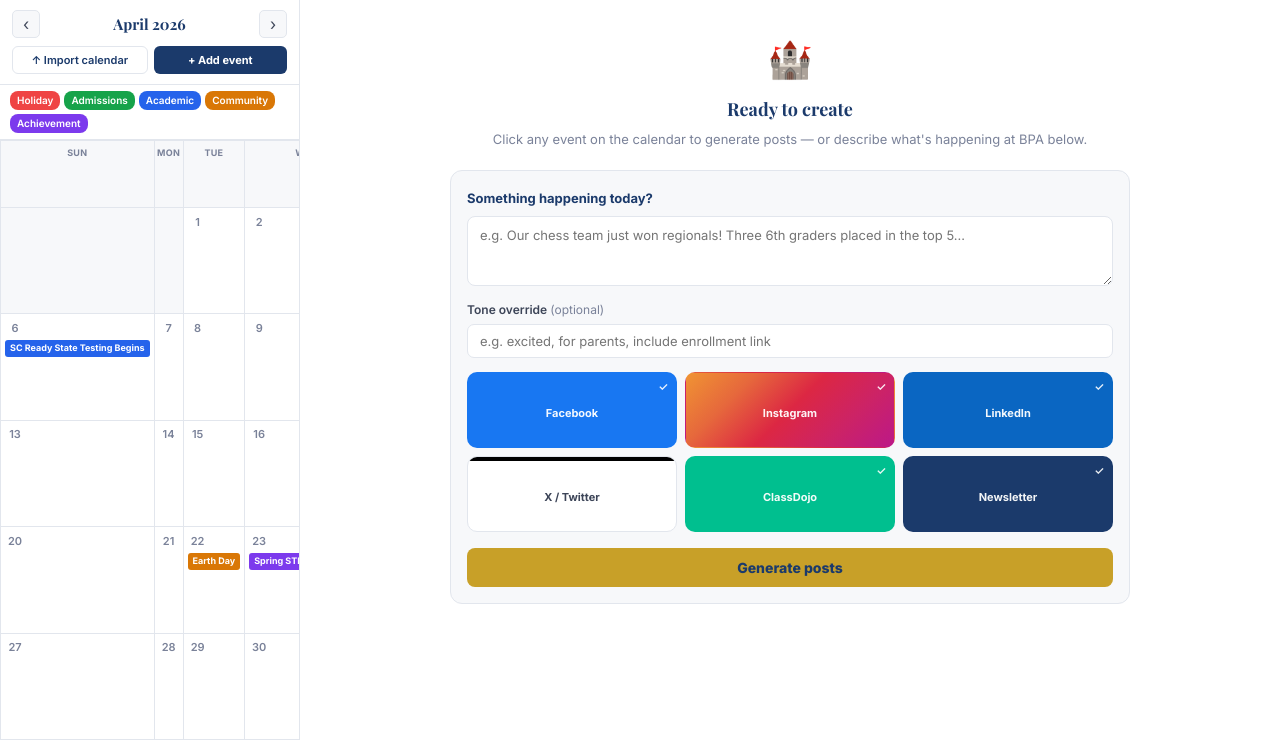
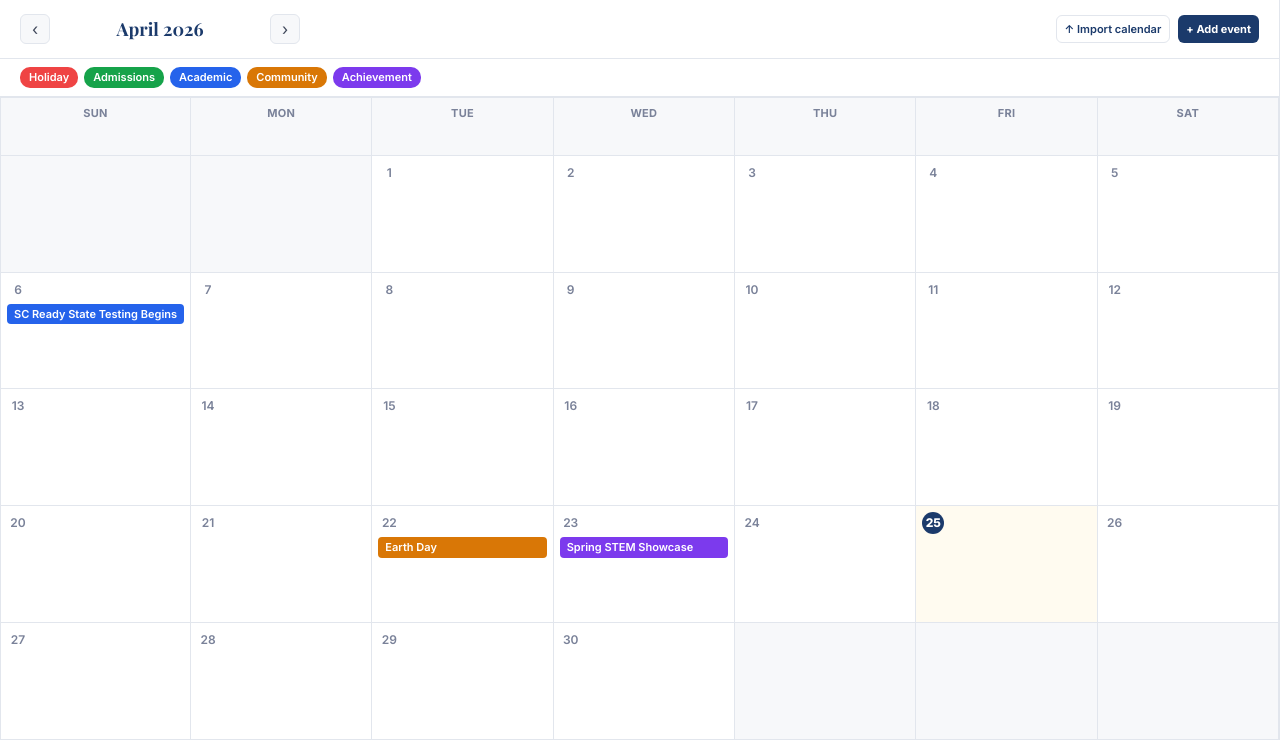
Before and after one commit to marshallcreamer-eng/forte, a Flask app: page /calendar in a window 1280 px wide. Shown: the part 60-800 px from the top of the page. Run offline with Flask 3, Linux system fonts and the light colour scheme; a user stored in the database is signed in.

Commit message:
Fix all audited button/link issues + reactive calendar layout
Coverage gap links: now pass ?open_event=id so clicking a gap
link opens that event in the generator immediately on arrival.

Reactive calendar layout: calendar fills full width by default,
compresses to 300px nav column when an event/day is opened
(.panel-open class on .cal-layout), restores on Back/close.
Calendar text/cell sizing uses context-aware .panel-open rules
so both states look correct.

closePanel() fix: now removes .open class on dashboard panel
AND resets .panel-open on calendar layout — both pages work.

markPosted() fix: updates visible UI elements (copy row, existing
draft card) instead of targeting non-existent sb-{id} badge.

Co-Authored-By: Claude Sonnet 4.6 <noreply@anthropic.com>

```diff
--- a/app.py
+++ b/app.py
@@ -173,12 +173,15 @@ def create_app():
         next_month = month + 1 if month < 12 else 1
         next_year  = year if month < 12 else year + 1
 
+        open_event_id = request.args.get('open_event', type=int)
+
         return render_template('calendar.html',
             year=year, month=month, month_name=month_name,
             cal_grid=cal_grid, events_by_day=events_by_day,
             prev_year=prev_year, prev_month=prev_month,
             next_year=next_year, next_month=next_month,
             today=today,
+            open_event_id=open_event_id,
         )
 
     # ── API: Events CRUD ───────────────────────────────────────────────────────
--- a/static/app.js
+++ b/static/app.js
@@ -41,13 +41,28 @@ async function markPosted(draftId, btn) {
       body: JSON.stringify({ status: 'posted' }),
     });
     if (!resp.ok) throw new Error((await resp.json()).error);
-    btn.textContent = 'Posted';
+
+    btn.textContent = '✓ Posted';
     btn.disabled = true;
+
+    // Update copy row item (dashboard this-week view)
+    const copyItem = btn.closest('.ec-copy-item');
+    if (copyItem) {
+      copyItem.classList.remove('draft_ready','needs_post','scheduled');
+      copyItem.classList.add('posted');
+    }
+
+    // Update existing-draft card (calendar event detail view)
+    const existingDraft = btn.closest('.gen-existing-draft');
+    if (existingDraft) {
+      const statusEl = existingDraft.querySelector('.gen-existing-status');
+      if (statusEl) { statusEl.textContent = 'Posted ✓'; statusEl.className = 'gen-existing-status status-badge posted'; }
+    }
+
+    // Update dashboard compact status badge if present
     const badge = document.getElementById(`sb-${draftId}`);
-    if (badge) {
-      badge.textContent = 'Posted ✓';
-      badge.className = 'status-badge posted';
-    }
+    if (badge) { badge.textContent = 'Posted ✓'; badge.className = 'status-badge posted'; }
+
     showToast('Marked as posted!');
   } catch (err) {
     showToast('Error: ' + err.message);
@@ -66,11 +81,17 @@ function designInCanvaByPlatform(platform, content) {
 
 // ── Event Panel ───────────────────────────────────────────────────────────
 
+function _setPanelOpen(open) {
+  const layout = document.querySelector('.cal-layout');
+  if (layout) layout.classList.toggle('panel-open', open);
+}
+
 function showEmptyState() {
   ['genEmptyState','genEventState','genDayState'].forEach(id => {
     const el = document.getElementById(id);
     if (el) el.style.display = id === 'genEmptyState' ? '' : 'none';
   });
+  _setPanelOpen(false);
   activeEvent = null;
 }
 
@@ -129,6 +150,7 @@ function openDay(evt, cell) {
   });
   const dayState = document.getElementById('genDayState');
   if (dayState) dayState.style.display = '';
+  _setPanelOpen(true);
 }
 
 async function generateDayFreeform() {
@@ -191,6 +213,7 @@ async function openEvent(el) {
   });
   const eventState = document.getElementById('genEventState');
   if (eventState) eventState.style.display = '';
+  _setPanelOpen(true);
 
   // Fetch and show existing drafts
   const existingEl = document.getElementById('genExistingDrafts');
@@ -243,6 +266,10 @@ function renderExistingDrafts(container, drafts) {
 }
 
 function closePanel() {
+  // Dashboard: remove .open slide-in class
+  const panel = document.getElementById('genPanel');
+  if (panel) panel.classList.remove('open');
+  // Calendar: reset state divs + remove .panel-open from layout
   showEmptyState();
 }
 
--- a/static/style.css
+++ b/static/style.css
@@ -167,46 +167,68 @@ a { color: inherit; text-decoration: none; }
   overflow: hidden;
 }
 
-/* Calendar: narrow navigation column */
+/* Default: calendar fills full width, panel hidden */
 .cal-main {
-  width: 300px; min-width: 300px;
+  flex: 1;
   display: flex;
   flex-direction: column;
   overflow: hidden;
+  transition: width 0.3s ease, min-width 0.3s ease, flex 0.3s ease;
+}
+
+/* Panel open: calendar shrinks to nav column, panel takes the rest */
+.cal-layout.panel-open .cal-main {
+  flex: none;
+  width: 300px; min-width: 300px;
+}
+
+.cal-layout .gen-panel {
+  width: 0; min-width: 0;
+  background: var(--white);
+  border-left: 1px solid var(--grey-border);
+  overflow: hidden;
+  transition: width 0.3s ease, min-width 0.3s ease;
+  display: flex; flex-direction: column;
   flex-shrink: 0;
-  border-right: 1px solid var(--grey-border);
-}
-
-/* Generator panel takes the main stage */
-.cal-layout .gen-panel {
+}
+
+.cal-layout.panel-open .gen-panel {
   flex: 1;
-  width: auto; min-width: 0;
+  width: auto; min-width: 420px;
   overflow: hidden;
-  border-left: none;
-  transition: none;
 }
 
 .cal-layout .gen-panel-inner {
   width: 100%;
   max-width: 720px;
   margin: 0 auto;
+  overflow-y: auto;
+  height: 100%;
+  padding: 24px 28px;
+  display: flex; flex-direction: column; gap: 0;
 }
 
 /* ── Calendar Toolbar ──────────────────────────────────────────────────── */
 .cal-toolbar {
-  display: flex; flex-direction: column; gap: 8px;
-  padding: 10px 12px;
+  display: flex; align-items: center; justify-content: space-between;
+  padding: 14px 20px;
   background: var(--white);
   border-bottom: 1px solid var(--grey-border);
   flex-shrink: 0;
 }
 
-.cal-nav { display: flex; align-items: center; justify-content: space-between; gap: 6px; }
+/* When panel is open, toolbar stacks compactly */
+.cal-layout.panel-open .cal-toolbar {
+  flex-direction: column; gap: 8px; padding: 10px 10px;
+}
+
+.cal-nav { display: flex; align-items: center; gap: 10px; }
+.cal-layout.panel-open .cal-nav { justify-content: space-between; width: 100%; }
 
 .cal-nav-btn {
-  width: 28px; height: 28px;
+  width: 30px; height: 30px;
   background: var(--grey-bg); border: 1px solid var(--grey-border);
-  border-radius: 5px;
+  border-radius: 6px;
   display: flex; align-items: center; justify-content: center;
   font-size: 16px; color: var(--text-mid); cursor: pointer;
   transition: all 0.15s; flex-shrink: 0;
@@ -215,11 +237,17 @@ a { color: inherit; text-decoration: none; }
 
 .cal-month-title {
   font-family: 'Playfair Display', serif;
-  font-size: 15px; font-weight: 700; color: var(--navy);
-  text-align: center; flex: 1;
-}
-
-.cal-actions { display: flex; gap: 6px; }
+  font-size: 18px; font-weight: 700; color: var(--navy);
+  min-width: 200px; text-align: center;
+}
+.cal-layout.panel-open .cal-month-title {
+  font-size: 14px; min-width: 0; flex: 1;
+}
+
+.cal-actions { display: flex; gap: 8px; }
+.cal-layout.panel-open .cal-actions { width: 100%; }
+.cal-layout.panel-open .cal-actions .btn-import,
+.cal-layout.panel-open .cal-actions .btn-add { flex: 1; }
 
 .btn-import {
   flex: 1; padding: 6px 8px;
@@ -243,16 +271,18 @@ a { color: inherit; text-decoration: none; }
 
 /* ── Legend ────────────────────────────────────────────────────────────── */
 .cal-legend {
-  display: flex; flex-wrap: wrap; gap: 4px; padding: 6px 10px;
+  display: flex; flex-wrap: wrap; gap: 6px; padding: 8px 20px;
   background: var(--white);
   border-bottom: 1px solid var(--grey-border);
   flex-shrink: 0;
 }
+.cal-layout.panel-open .cal-legend { padding: 6px 8px; gap: 4px; }
 
 .legend-chip {
-  font-size: 10px; font-weight: 600; padding: 2px 7px;
-  border-radius: 8px; color: #fff;
-}
+  font-size: 11px; font-weight: 600; padding: 2px 9px;
+  border-radius: 10px; color: #fff;
+}
+.cal-layout.panel-open .legend-chip { font-size: 9px; padding: 2px 6px; }
 .legend-chip.holiday    { background: var(--cat-holiday); }
 .legend-chip.admissions { background: var(--cat-admissions); }
 .legend-chip.academic   { background: var(--cat-academic); }
@@ -276,32 +306,35 @@ a { color: inherit; text-decoration: none; }
   background: var(--grey-bg);
   border-right: 1px solid var(--grey-border);
   border-bottom: 1px solid var(--grey-border);
-  padding: 5px 2px;
-  font-size: 9px; font-weight: 700;
+  padding: 7px 4px;
+  font-size: 11px; font-weight: 700;
   color: var(--text-light); text-transform: uppercase; letter-spacing: 0.3px;
   text-align: center;
 }
+.cal-layout.panel-open .cal-dow { padding: 5px 2px; font-size: 9px; }
 
 .cal-cell {
   border-right: 1px solid var(--grey-border);
   border-bottom: 1px solid var(--grey-border);
-  padding: 4px 4px;
+  padding: 6px 6px;
   background: var(--white);
-  min-height: 64px;
+  min-height: 90px;
   transition: background 0.1s;
 }
+.cal-layout.panel-open .cal-cell { padding: 4px 3px; min-height: 60px; }
 
 .cal-cell.empty { background: var(--grey-bg); }
 
 .cal-cell.today { background: #fffbf0; }
 
 .cal-day-num {
-  font-size: 11px; font-weight: 600; color: var(--text-light);
-  margin-bottom: 2px;
-  width: 20px; height: 20px;
+  font-size: 12px; font-weight: 600; color: var(--text-light);
+  margin-bottom: 3px;
+  width: 22px; height: 22px;
   display: flex; align-items: center; justify-content: center;
   border-radius: 50%;
 }
+.cal-layout.panel-open .cal-day-num { font-size: 10px; width: 18px; height: 18px; }
 
 .cal-day-num.today-num {
   background: var(--navy); color: var(--white);
@@ -309,12 +342,13 @@ a { color: inherit; text-decoration: none; }
 }
 
 .cal-event {
-  font-size: 9px; font-weight: 700;
-  padding: 2px 5px; border-radius: 3px;
-  margin-bottom: 2px; cursor: pointer;
+  font-size: 11px; font-weight: 600;
+  padding: 2px 7px; border-radius: 4px;
+  margin-bottom: 3px; cursor: pointer;
   white-space: nowrap; overflow: hidden; text-overflow: ellipsis;
-  color: #fff; transition: opacity 0.1s; line-height: 1.4;
-}
+  color: #fff; transition: opacity 0.1s;
+}
+.cal-layout.panel-open .cal-event { font-size: 9px; padding: 2px 4px; margin-bottom: 2px; }
 .cal-event:hover { opacity: 0.85; }
 
 .cal-event.holiday    { background: var(--cat-holiday); }
--- a/templates/calendar.html
+++ b/templates/calendar.html
@@ -266,9 +266,20 @@
 
 {% block scripts %}
 <script>
-  // Pass server-rendered data to JS
   const CURRENT_YEAR  = {{ year }};
   const CURRENT_MONTH = {{ month }};
 </script>
 <script src="{{ url_for('static', filename='app.js') }}"></script>
+{% if open_event_id %}
+<script>
+  // Auto-open the generator for a specific event on page load
+  document.addEventListener('DOMContentLoaded', () => {
+    const chip = document.querySelector('.cal-event[data-id="{{ open_event_id }}"]');
+    if (chip) {
+      chip.scrollIntoView({ behavior: 'smooth', block: 'center' });
+      setTimeout(() => chip.click(), 300);
+    }
+  });
+</script>
+{% endif %}
 {% endblock %}
--- a/templates/dashboard.html
+++ b/templates/dashboard.html
@@ -114,7 +114,7 @@
       {% if coverage.gaps %}
       <div class="coverage-gaps-label">Next up with no content:</div>
       {% for ev in coverage.gaps %}
-      <a class="coverage-gap-link" href="{{ url_for('calendar_view', year=ev.date.year, month=ev.date.month) }}">
+      <a class="coverage-gap-link" href="{{ url_for('calendar_view', year=ev.date.year, month=ev.date.month, open_event=ev.id) }}">
         {{ ev.date.strftime('%b %-d') }} — {{ ev.title }}
       </a>
       {% endfor %}
```
